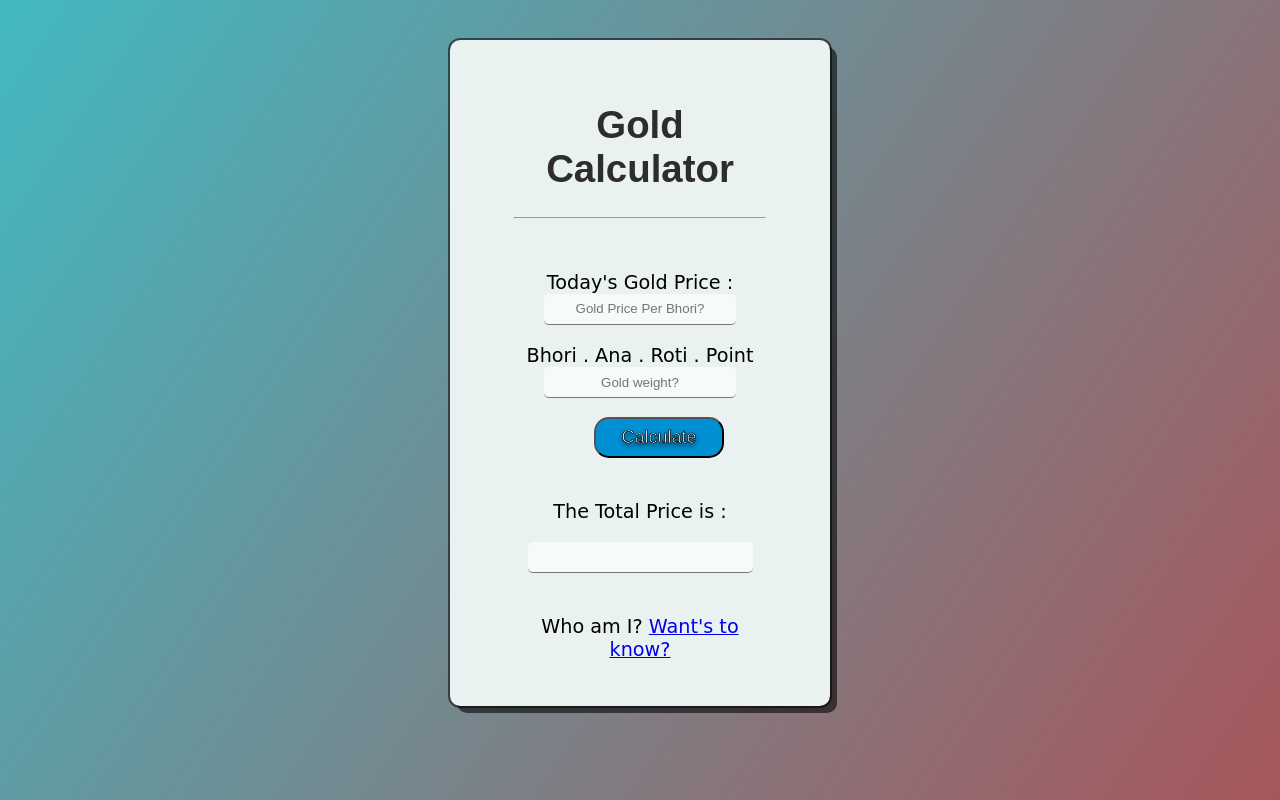
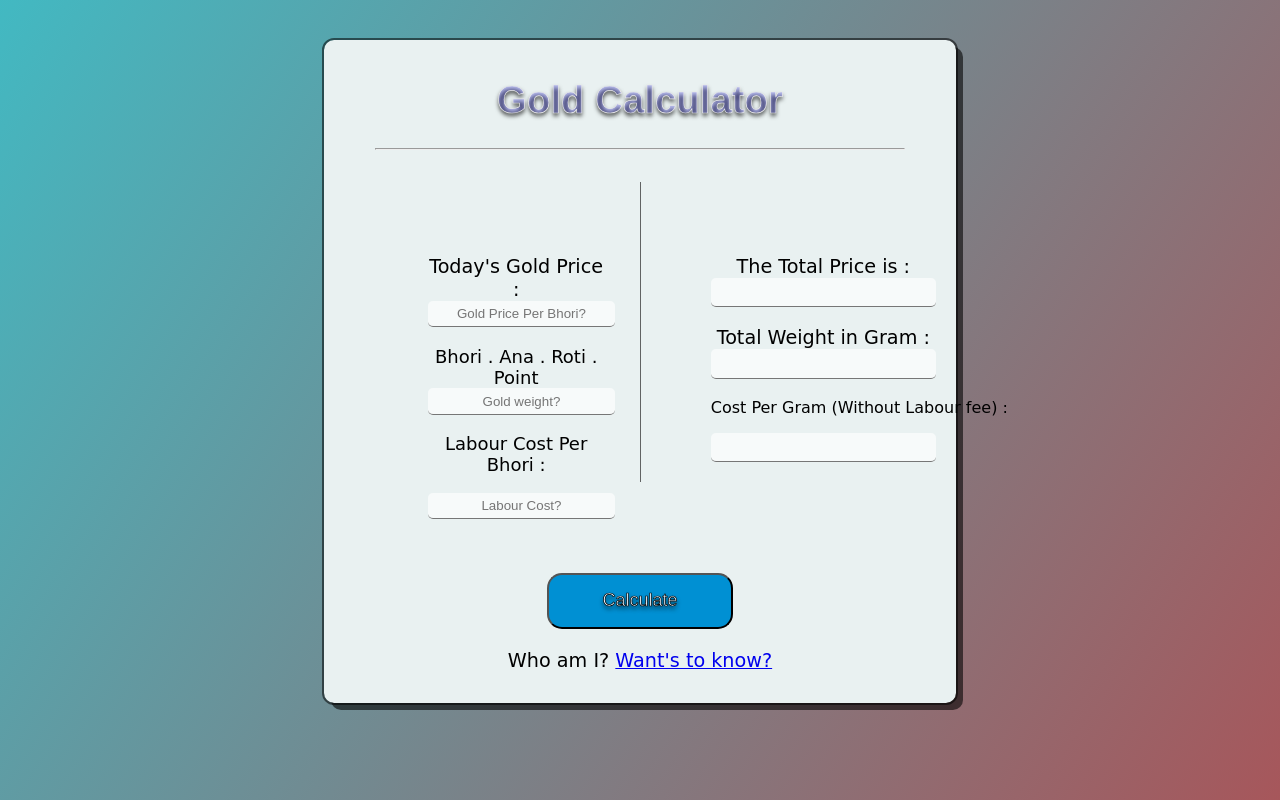
Before and after one commit to Apurbo326/Gold-Calculator_by_Apurbo-Karmokar, a plain HTML site: page index.html in a window 1280 px wide. Drawn offline with Linux system fonts and the light colour scheme; a web font is replaced by a local one.

Commit message:
version 2.0

```diff
--- a/index.css
+++ b/index.css
@@ -34,9 +34,11 @@ body {
 }
 
 h1 {
-    color: rgb(46, 45, 45);
+    color: rgba(65, 59, 244, 0.265);
     text-align: center;
     font-family: "Protest Riot", sans-serif;
+    -webkit-text-stroke: .7px #ebebeb;
+	text-shadow: 0px 3px 4px rgba(0, 0, 0, 0.683);
 }
 
 p {
@@ -58,7 +60,6 @@ input {
 }
 
 button {
-    margin-left: 15%;
     padding-left: 10%;
     padding-right: 10%;
     padding-top: 3%;
@@ -80,11 +81,12 @@ button {
     outline-color: rgba(0, 0, 0, 0.541);
     outline-style: solid;
     margin-top: 2.5%;
-    margin-left: 35%;
-    margin-right: 35%;
-    padding: 5%;
-    padding-top: 3%;
-    padding-bottom: 2%;
+    margin-left: 25%;
+    margin-right: 25%;
+    margin-bottom: 2.5%;
+    padding: 4%;
+    padding-top: 1%;
+    padding-bottom: 1%;
     box-shadow: 7px 7px rgba(0, 0, 0, 0.58);
     border-radius: 10px;
     font-family: "Long Cang", cursive;
@@ -94,8 +96,43 @@ button {
     text-align: center;
 }
 
+.view {
+    display: flex;
+}
+
+.sideview {
+    margin: 2%;
+    padding: 8%;
+    text-align: center;
+}
+
+.verticalLine {
+    border-left: 1px solid rgba(51, 51, 51, 0.74);
+    height: 300px;
+    position:absolute;
+    left: 50%;
+}
+
 /* id selector */
 
 #display {
     width: 225px;
 }
+
+#totalWeightInGram {
+    width: 225px;
+}
+
+#costPerGram {
+    width: 225px;
+}
+
+#textSize {
+    font-size: large;
+}
+
+#textSize2 {
+    font-size: medium;
+    margin-right: -100px;
+    text-align: left;
+}
--- a/index.html
+++ b/index.html
@@ -17,18 +17,31 @@
 </head>
 <body>
     <div class="form">
+
         <h1>Gold Calculator</h1><hr><br>
 
-        <p>Today's Gold Price :
-        <input type="text" id="priceInput" placeholder="Gold Price Per Bhori?"></p>
+        <div class="view">
+            <div class="sideview">
+                <p>Today's Gold Price :
+                <input type="text" id="priceInput" placeholder="Gold Price Per Bhori?"></p>
 
-        <p>Bhori . Ana . Roti . Point
-        <input type="text" id="weightInput" placeholder="Gold weight?"></p>
+                <p id="textSize">Bhori . Ana . Roti . Point
+                <input type="text" id="weightInput" placeholder="Gold weight?"></p>
+
+                <p id="textSize">Labour Cost Per Bhori : </p>
+                <input type="text" id="laborCostInput" placeholder="Labour Cost?">
+            </div>
+
+            <div class="verticalLine"></div>
+
+            <div class="sideview">
+                <p>The Total Price is : <input type="text" id="display"></p>
+                <p>Total Weight in Gram : <input type="text" id="totalWeightInGram"></p>
+                <p id="textSize2">Cost Per Gram (Without Labour fee) : </p><input type="text" id="costPerGram">
+            </div>
+        </div>
 
         <button onclick="calculateGoldValue()">Calculate</button>
-
-        <br><br>
-        <p>The Total Price is : </p><input type="text" id="display"><br><br>
 
         <p>Who am I? <a href="https://info-apurbo.wordpress.com/">Want's to know?</a></p>
 
--- a/index.js
+++ b/index.js
@@ -1,22 +1,32 @@
 function calculateGoldValue() {
-
     // Get input values
     var inputWeight = document.getElementById("weightInput").value;
     var pricePerBhori = parseFloat(document.getElementById("priceInput").value);
+    var laborCostPerBhori = parseFloat(document.getElementById("laborCostInput").value);
 
     // Validate input
     try {
         validateInput(inputWeight);
     } catch (error) {
         document.getElementById("display").value = "Error: " + error.message;
+        document.getElementById("totalWeightInGram").value = "Error: " + error.message;
+        document.getElementById("costPerGram").value = "Error: " + error.message;
         return;
     }
 
     // Calculate the total value of the gold
-    var totalValue = calculateGoldValueHelper(inputWeight, pricePerBhori);
+    var totalValue = calculateGoldValueHelper(inputWeight, pricePerBhori, laborCostPerBhori);
+
+    // Calculate and display total weight in grams
+    var totalWeightInGrams = convertToGrams(inputWeight);
+
+    // Calculate cost per gram
+    var calculatedCostPerGram = costPerGram(inputWeight, pricePerBhori);
 
     // Display the result
-    document.getElementById("display").value = totalValue.toFixed(2);
+    document.getElementById("display").value = totalValue.toFixed(4);
+    document.getElementById("totalWeightInGram").value = totalWeightInGrams.toFixed(4);
+    document.getElementById("costPerGram").value = calculatedCostPerGram.toFixed(4);
 }
 
 function validateInput(inputWeight) {
@@ -30,7 +40,7 @@ function validateInput(inputWeight) {
     }
 }
 
-function calculateGoldValueHelper(inputWeight, pricePerBhori) {
+function calculateGoldValueHelper(inputWeight, pricePerBhori, laborCostPerBhori) {
     // Split the input string into bhori, ana, roti, and point
     var parts = inputWeight.split(".");
 
@@ -44,5 +54,40 @@ function calculateGoldValueHelper(inputWeight, pricePerBhori) {
     var totalWeightInPoints = weightInBhori * 16 * 6 * 10 + weightInAna * 6 * 10 + weightInRoti * 10 + weightInPoint;
 
     // Calculate the total value of the gold
-    return totalWeightInPoints * (pricePerBhori / (16 * 6 * 10));
+    return totalWeightInPoints * ((pricePerBhori + laborCostPerBhori) / (16 * 6 * 10));
 }
+
+function convertToGrams(inputWeight) {
+    // Split the input string into bhori, ana, roti, and point
+    var parts = inputWeight.split(".");
+
+    // Convert each part to its respective value
+    var weightInBhori = parseFloat(parts[0]);
+    var weightInAna = parseFloat(parts[1]);
+    var weightInRoti = parseFloat(parts[2]);
+    var weightInPoint = parseFloat(parts[3]);
+
+    // Calculate the total weight in grams
+    var totalWeightInGrams = weightInBhori * 11.6638 + (weightInAna * 11.6638)/16 + (weightInRoti * 11.6638)/96 + (weightInPoint * 11.6638)/ 960;
+
+    return totalWeightInGrams;
+}
+
+function costPerGram(inputWeight, pricePerBhori) {
+    var parts = inputWeight.split(".");
+
+    // Convert each part to its respective value
+    var weightInBhori = parseFloat(parts[0]);
+    var weightInAna = parseFloat(parts[1]);
+    var weightInRoti = parseFloat(parts[2]);
+    var weightInPoint = parseFloat(parts[3]);
+
+    // Calculate the total weight in points
+    var totalWeightInPoints = weightInBhori * 16 * 6 * 10 + weightInAna * 6 * 10 + weightInRoti * 10 + weightInPoint;
+
+    // Calculate the total weight in grams
+    var totalWeightInGrams = weightInBhori * 11.6638 + (weightInAna * 11.6638)/16 + (weightInRoti * 11.6638)/96 + (weightInPoint * 11.6638)/ 960;
+
+    // Calculate the total value of the gold
+    return (totalWeightInPoints * ((pricePerBhori) / (16 * 6 * 10)))/totalWeightInGrams;
+}
```
